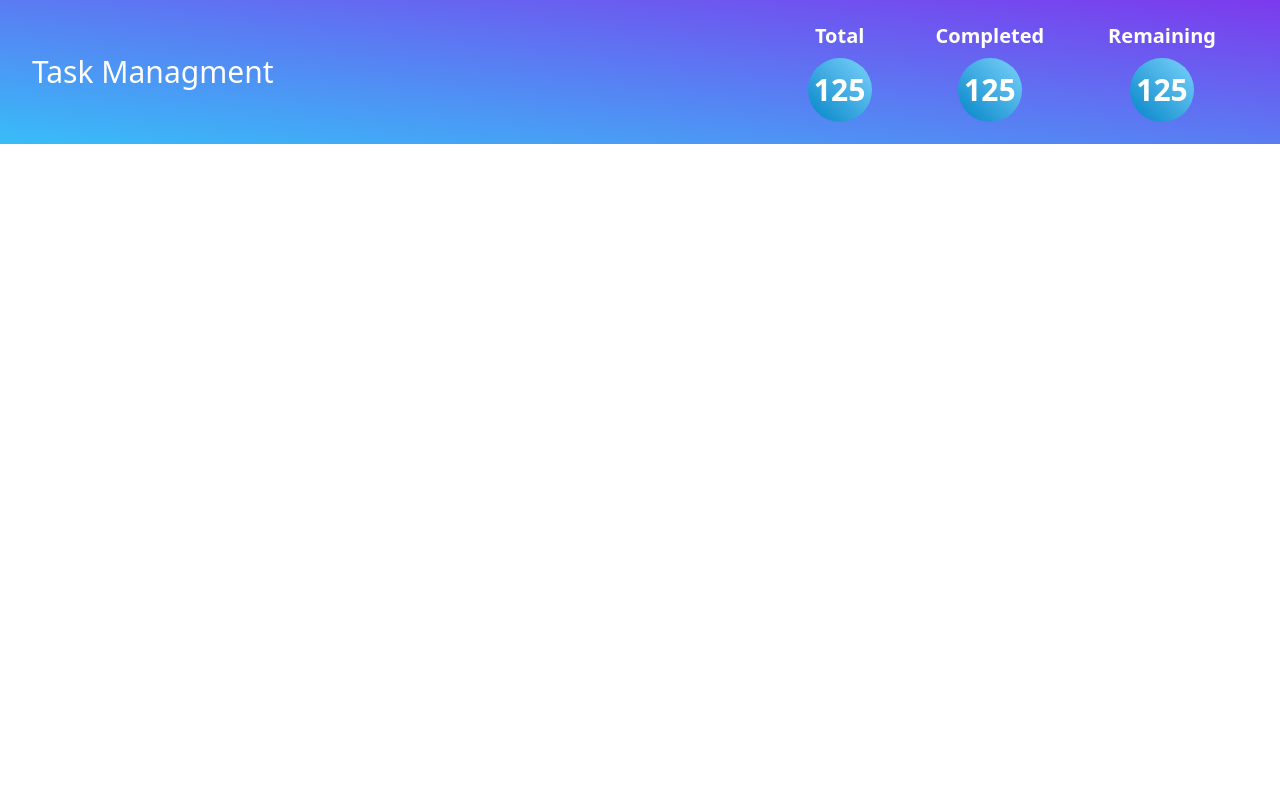
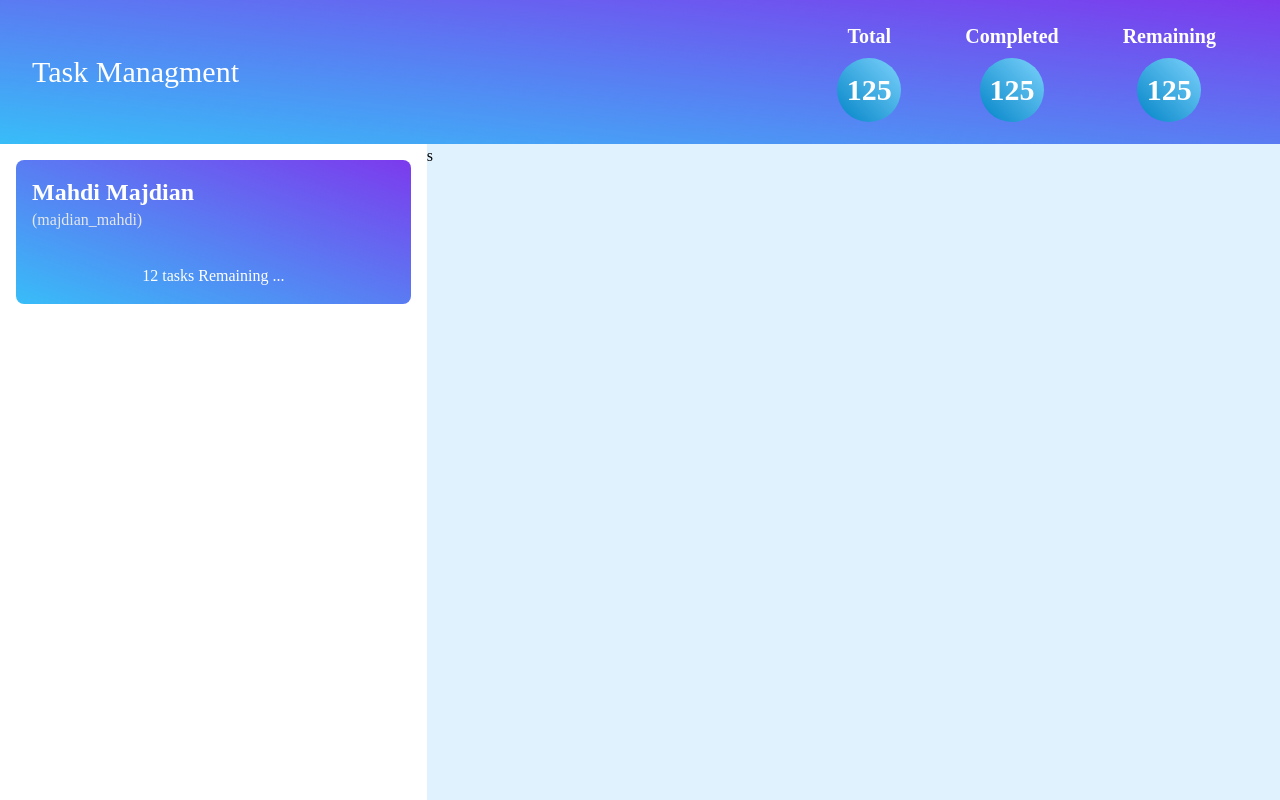
Before and after one commit to MahdiMajdian/UserTaskManager-React, a React (Create React App) app: page / in a window 1280 px wide. Built offline with nearby package versions, Linux system fonts and the light colour scheme.

Commit message:
added user item to the page

```diff
--- a/package.json
+++ b/package.json
@@ -17,6 +17,7 @@
 		"postcss": "7",
 		"react": "^17.0.2",
 		"react-dom": "^17.0.2",
+		"react-icons": "^4.2.0",
 		"react-redux": "^7.2.4",
 		"react-scripts": "4.0.3",
 		"tailwindcss": "npm:@tailwindcss/postcss7-compat",
--- a/src/App.tsx
+++ b/src/App.tsx
@@ -1,9 +1,9 @@
 import React from "react"
-
+import { TiTick } from "react-icons/ti"
 function App() {
 	return (
-		<>
-			<header className="w-full flex items-center justify-between h-36 bg-gradient-to-tr from-sky-400 to-purple-600 ">
+		<div className="h-screen poppins">
+			<header className="w-full fixed flex items-center justify-between h-36 bg-gradient-to-tr from-sky-400 to-purple-600">
 				<h1 className="font-medium text-white text-3xl p-8">
 					Task Managment
 				</h1>
@@ -40,7 +40,30 @@ function App() {
 					</div>
 				</div>
 			</header>
-		</>
+			<main>
+				<div className="grid grid-cols-6 w-full h-screen pt-36">
+					<div className="col-span-2 flex flex-col items-center gap-4 p-4 overflow-y-auto">
+						<div className="rounded-lg p-4 w-full h-36 flex flex-col justify-between bg-gradient-to-tr from-sky-400 to-purple-600">
+							<div>
+								<h1 className="font-bold text-2xl text-white">
+									Mahdi Majdian
+								</h1>
+								<p className="text-gray-200 font-medium">
+									(majdian_mahdi)
+								</p>
+							</div>
+							<div className="flex justify-center items-center">
+								{/* <TiTick className="w-6 h-6 text-green-300" /> */}
+								<p className="text-white">
+									12 tasks Remaining ...
+								</p>
+							</div>
+						</div>
+					</div>
+					<div className="col-span-4 bg-sky-100">s</div>
+				</div>
+			</main>
+		</div>
 	)
 }
 
--- a/src/index.css
+++ b/src/index.css
@@ -1,3 +1,9 @@
 @tailwind base;
 @tailwind components;
 @tailwind utilities;
+
+@import url("https://fonts.googleapis.com/css2?family=Poppins:wght@200;300;400;500;600;700;800&display=swap");
+
+.poppins {
+	font-family: Poppins;
+}
```
Also changed, not shown: 1 other file (tests, documents, lock files or other folders).
